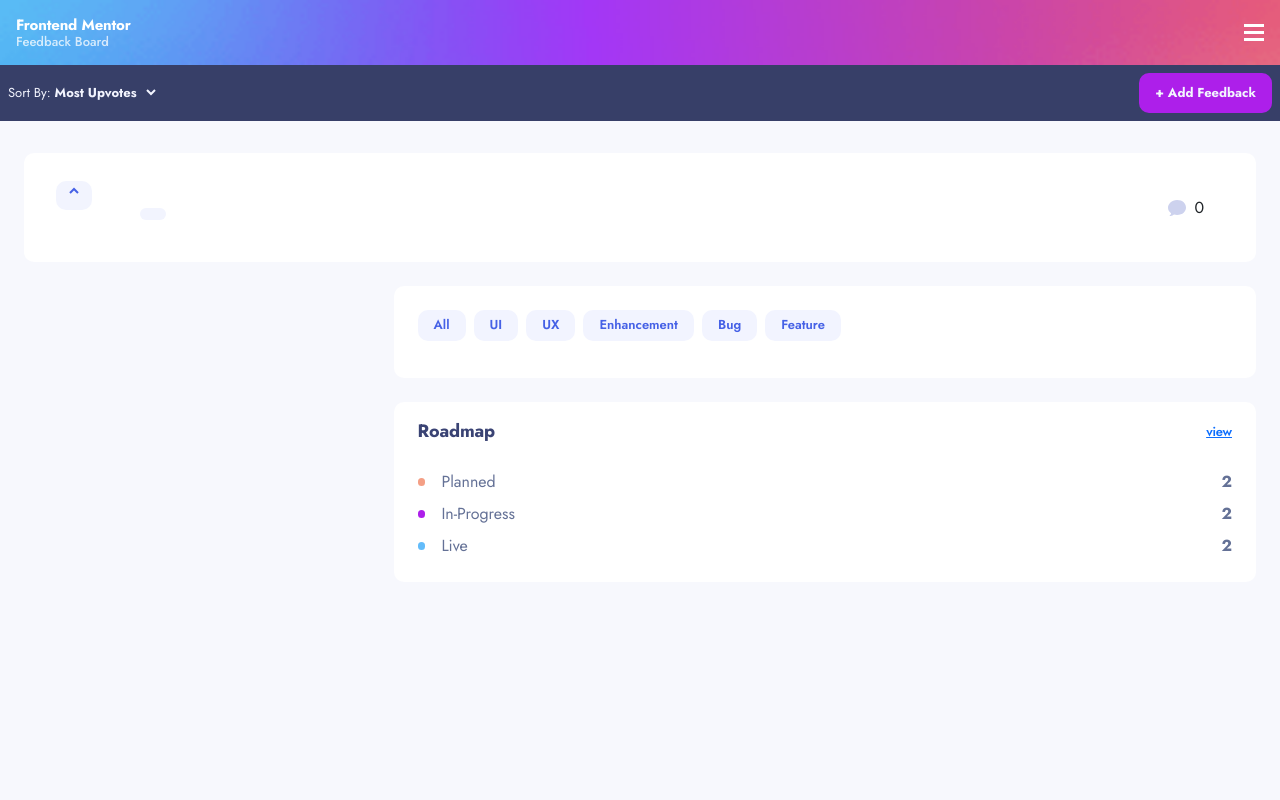
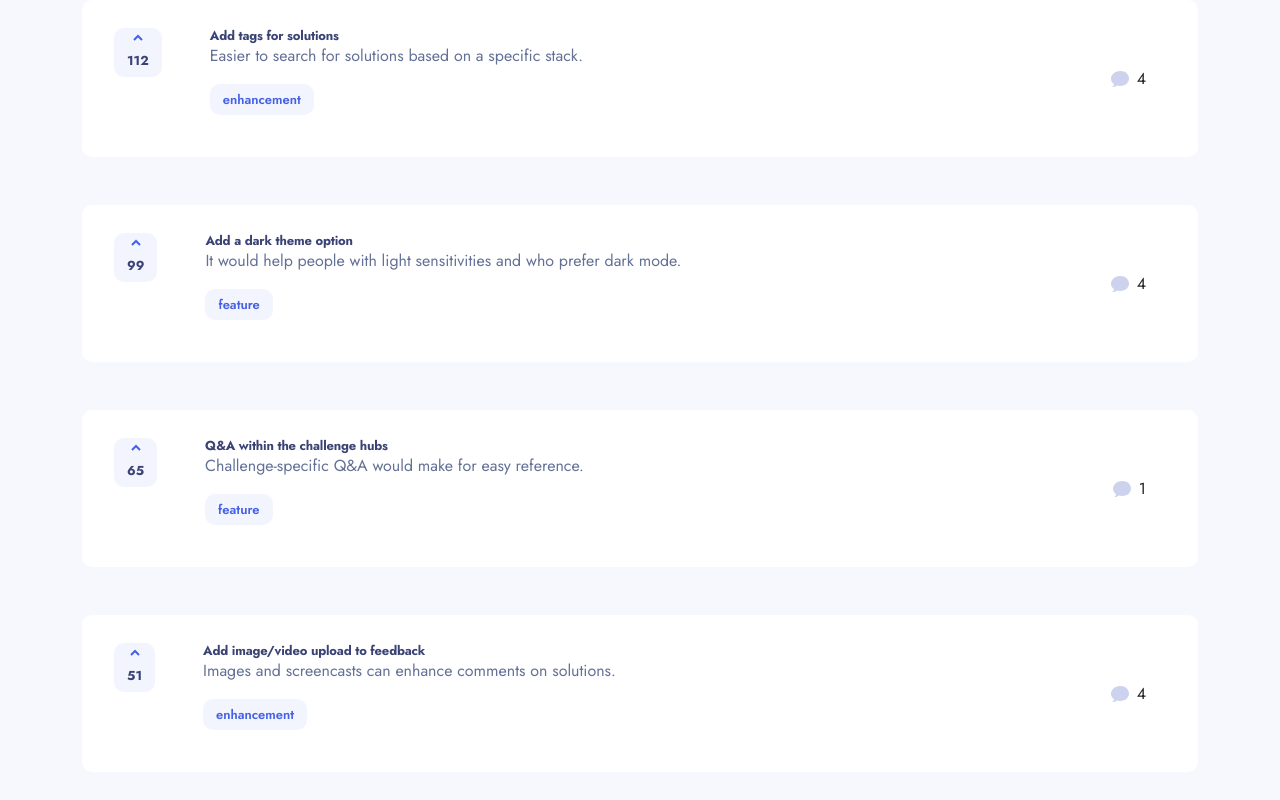
Before and after one commit to mariamo101/team-2, a React (Vite) app: page / in a window 1280 px wide. Shown: the top 800 px of the page. Built offline with nearby package versions, Linux system fonts and the light colour scheme.

Commit message:
WIP: feedbacks page

```diff
--- a/src/components/feedbackboard/FeedBackBoard.jsx
+++ b/src/components/feedbackboard/FeedBackBoard.jsx
@@ -1,13 +1,22 @@
 import FeedbackContainer from "../UI/FeedbackContainer";
 import MobileHeader from "../feedbackboard/headerContainer/MobileHeader";
 import styles from "./FeedBackBoard.module.css";
+import { useContext } from "react";
+import { FeedbackContext } from "../../store/feedback-context";
+import { Container } from "reactstrap";
 import SideBar from "./sideBar/SideBar";
 const FeedBackBoard = () => {
+  const { productData } = useContext(FeedbackContext);
   return (
     <>
       <MobileHeader />
       <div className={styles.feedBackContainer}>
-        <FeedbackContainer />
+        {productData.map((product) => (
+          <Container key={Math.floor(Math.random() * Date.now())}>
+            <FeedbackContainer {...product} />
+            <div className="mb-5" />
+          </Container>
+        ))}
       </div>
       <SideBar />
     </>
--- a/src/components/feedbackboard/headerContainer/MobileHeader.jsx
+++ b/src/components/feedbackboard/headerContainer/MobileHeader.jsx
@@ -4,7 +4,7 @@ import GradientBoard from "../gradientBoard/GradientBoard";
 
 export default function MobileHeader() {
   return (
-    <div style={{ display: "flex", flexDirection: "column", width: "100%" }}>
+    <div className="flex w-full flex-col md:hidden">
       <GradientBoard />
       <div className={styles.blueCont}>
         <form className={styles.sort}>
--- a/src/components/feedbackboard/headerContainer/MobileHeader.module.css
+++ b/src/components/feedbackboard/headerContainer/MobileHeader.module.css
@@ -26,5 +26,12 @@
   outline: none;
   font-size: 0.8125rem;
   font-weight: 700;
-  width: 67%;
+  width: 73%;
 }
+.selectOption option {
+  border-radius: 0.625rem;
+  box-shadow: 0px 10px 40px -7px rgba(55, 63, 104, 0.35);
+  color: rgba(100, 113, 150, 1);
+  font-weight: 400;
+  font-size: 1rem;
+}
--- a/src/components/feedbackboard/sideBar/roadBoard/RoadBoard.jsx
+++ b/src/components/feedbackboard/sideBar/roadBoard/RoadBoard.jsx
@@ -6,7 +6,9 @@ export default function () {
     <div className={styles.roadBoard}>
       <h1 className={styles.roadTitle}>
         Roadmap
-        <Link className={styles.view}>view</Link>
+        <Link to="/roadmap" className={styles.view}>
+          view
+        </Link>
       </h1>
       <div className={styles.roadMap}>
         <div className={styles.roadSpans}>
```
